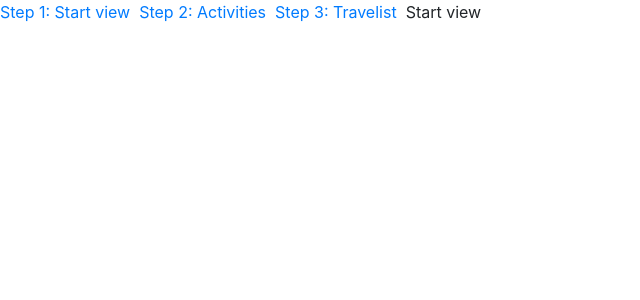
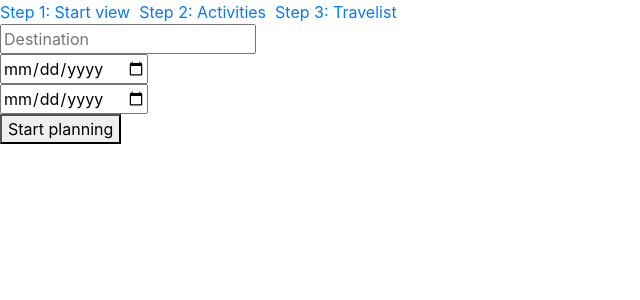
Before and after one commit to melvinlau/travelist, a React (Create React App) app in the folder client/: page / in a window 1280 px wide. Shown: the top 300 px of the page, without its empty margins (0-640 px from the left). Built offline with nearby package versions, Linux system fonts and the light colour scheme.

Commit message:
Feature tested: Index page renders a form to begin user journey

```diff
--- a/client/src/App.js
+++ b/client/src/App.js
@@ -6,6 +6,7 @@ import {
   Link
 } from "react-router-dom";
 
+import StartForm from './components/start-form';
 
 function App() {
   return (
@@ -23,7 +24,7 @@ function App() {
           Travelist view
         </Route>
         <Route path="/">
-          Start view
+          <StartForm />
         </Route>
       </Switch>
     </Router>
--- /dev/null
+++ b/client/src/components/start-form.js
@@ -0,0 +1,28 @@
+import React, { useState } from "react";
+
+function StartForm() {
+  return (
+    <div className="start-form">
+      <input
+        type="text"
+        name="destination"
+        placeholder="Destination"
+      /> <br />
+      <input
+        type="date"
+        name="date-from"
+        placeholder="From"
+      /> <br />
+      <input
+        type="date"
+        name="date-to"
+        placeholder="To"
+      /> <br />
+      <button className="start-button">
+        Start planning
+      </button>
+    </div>
+  );
+}
+
+export default StartForm;
```
Also changed, not shown: 1 other file (tests, documents, lock files or other folders).
